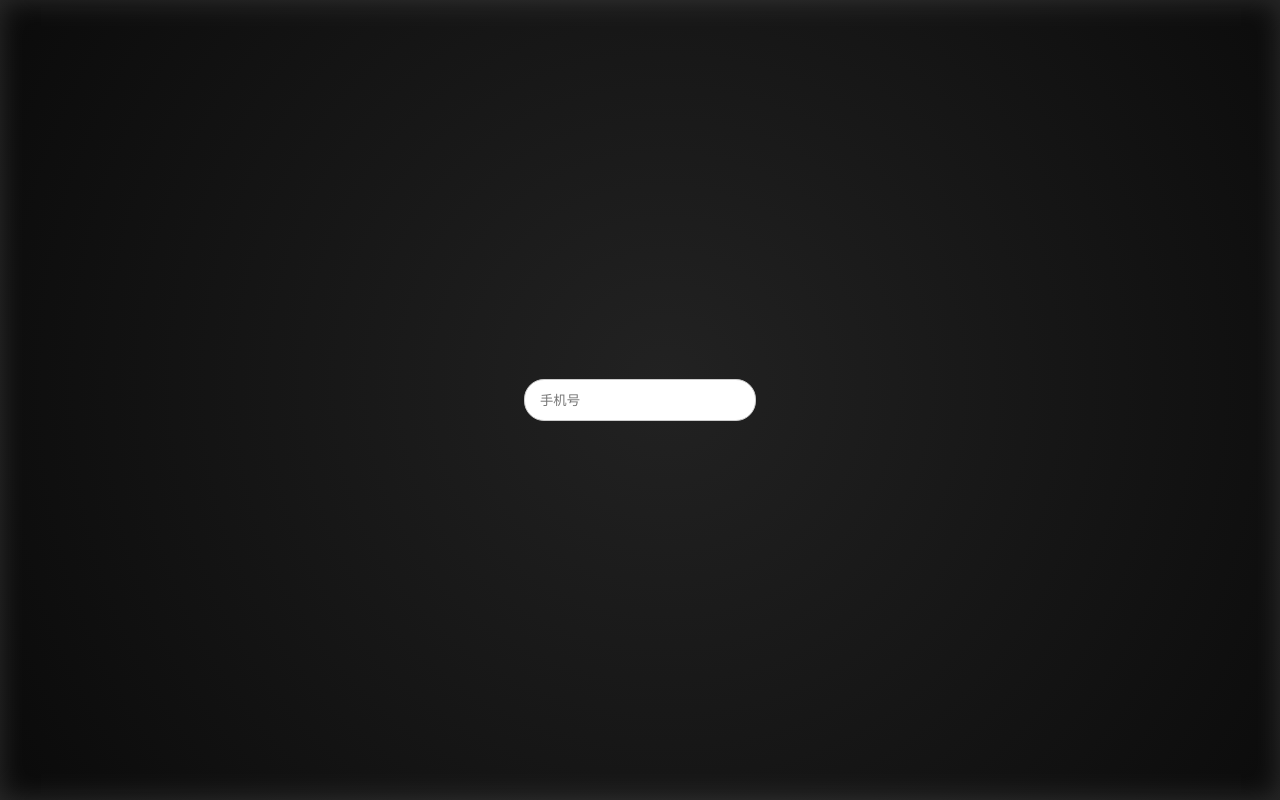
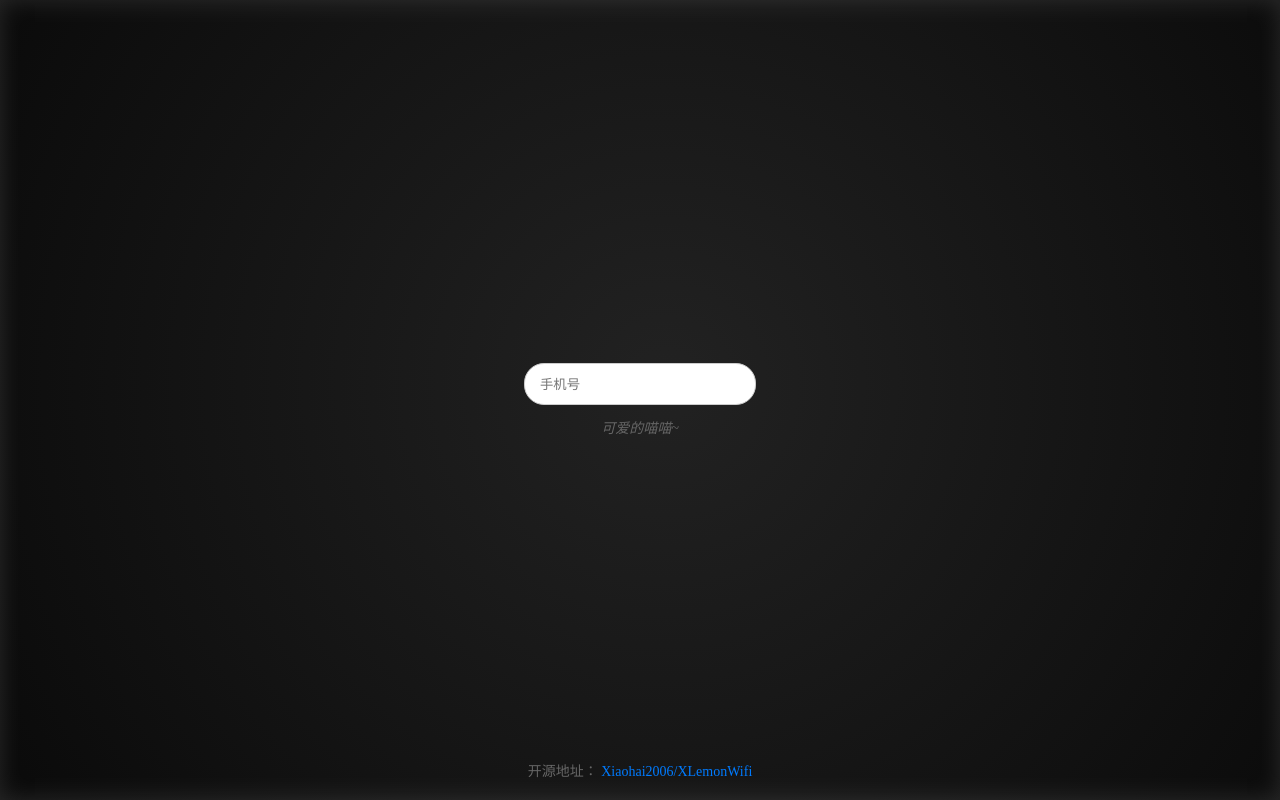
Before and after one commit to Xiaohai2006/XLemonWifi, a Vue app in the folder Vue/: page / in a window 1280 px wide. Built offline with nearby package versions, Linux system fonts and the light colour scheme; no server answers.

Commit message:
新增一言

```diff
--- a/Vue/src/views/HomeView.vue
+++ b/Vue/src/views/HomeView.vue
@@ -7,7 +7,15 @@
         @enter="handlePost"
       />
       <button class="get-button" @click="handlePost" v-if="isMobile">获取</button>
+      <div class="hitokoto">{{ hitokoto }}</div>
     </div>
+
+
+    <div class="footer">
+        开源地址：
+        <a href="https://github.com/Xiaohai2006/XLemonWifi" target="_blank">Xiaohai2006/XLemonWifi</a>
+    </div>
+
   </div>
 </template>
 
@@ -26,6 +34,7 @@ export default {
     return {
       phoneNumber: '',
       isMobile: false,
+      hitokoto: '正在加载一言...',
     };
   },
   watch: {
@@ -35,6 +44,7 @@ export default {
   },
   mounted() {
     this.checkIfMobile();
+    this.fetchHitokoto();
     console.log('HomeView mounted, phoneNumber:', this.phoneNumber);
   },
   methods: {
@@ -171,9 +181,21 @@ export default {
         yanz: this.isMobile,
       };
       xhr.send(JSON.stringify(data));
-    }
+    },
+
+    fetchHitokoto() {
+        fetch('https://v1.hitokoto.cn?encode=text')
+        .then(response => response.text())
+        .then(text => {
+            this.hitokoto = `${text}`;
+        })
+        .catch(() => {
+            this.hitokoto = '可爱的喵喵~';
+        });
+    },
 
   },
+
 };
 </script>
 
@@ -187,8 +209,10 @@ export default {
 
 .search-box {
   display: flex;
+  flex-direction: column;
   align-items: center;
 }
+
 
 .get-button {
   margin-left: 10px;
@@ -205,4 +229,33 @@ export default {
 .get-button:hover {
   background-color: #0056b3;
 }
+
+.footer {
+  position: absolute;
+  bottom: 20px;
+  text-align: center;
+  font-size: 14px;
+  color: #666;
+  width: 100%;
+}
+
+.footer a {
+  color: #007bff;
+  text-decoration: none;
+}
+
+.footer a:hover {
+  text-decoration: underline;
+}
+
+.hitokoto {
+  margin-top: 12px;
+  font-size: 14px;
+  color: #666;
+  font-style: italic;
+  text-align: center;
+}
+
+
+
 </style>
```
Also changed, not shown: 2 other files (tests, documents, lock files or other folders).
